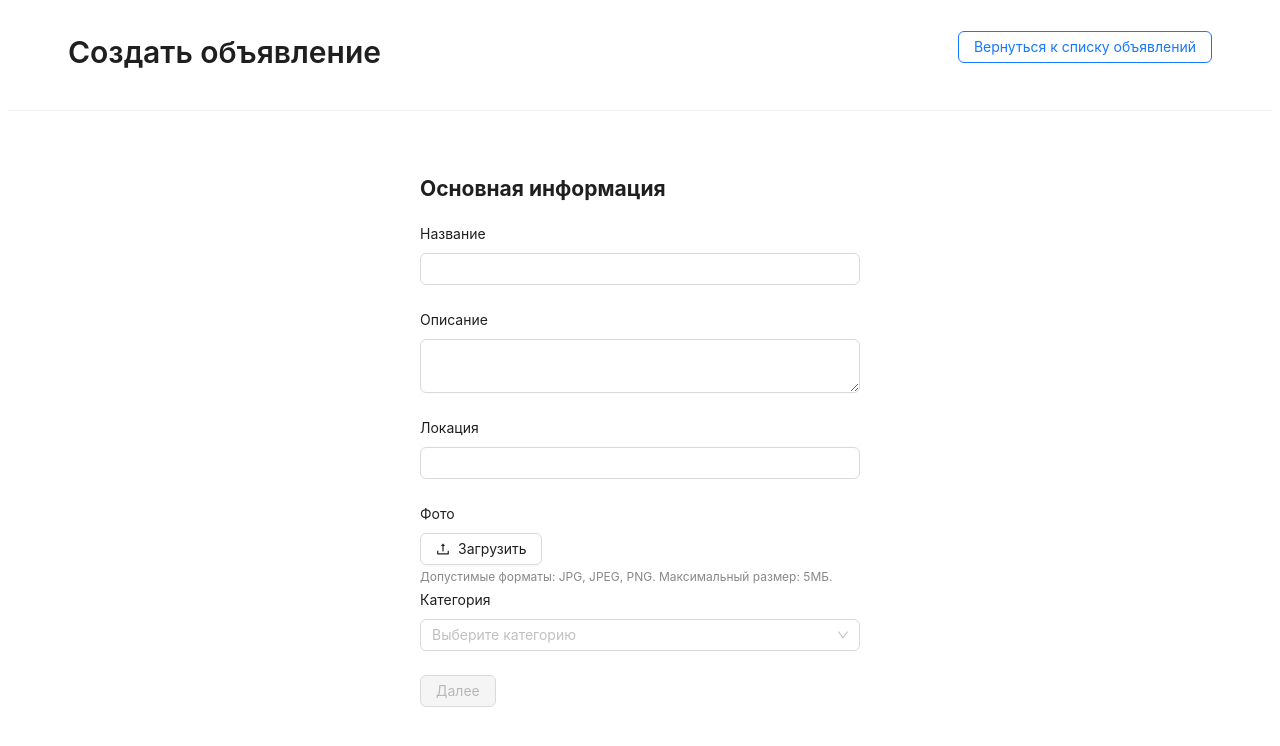
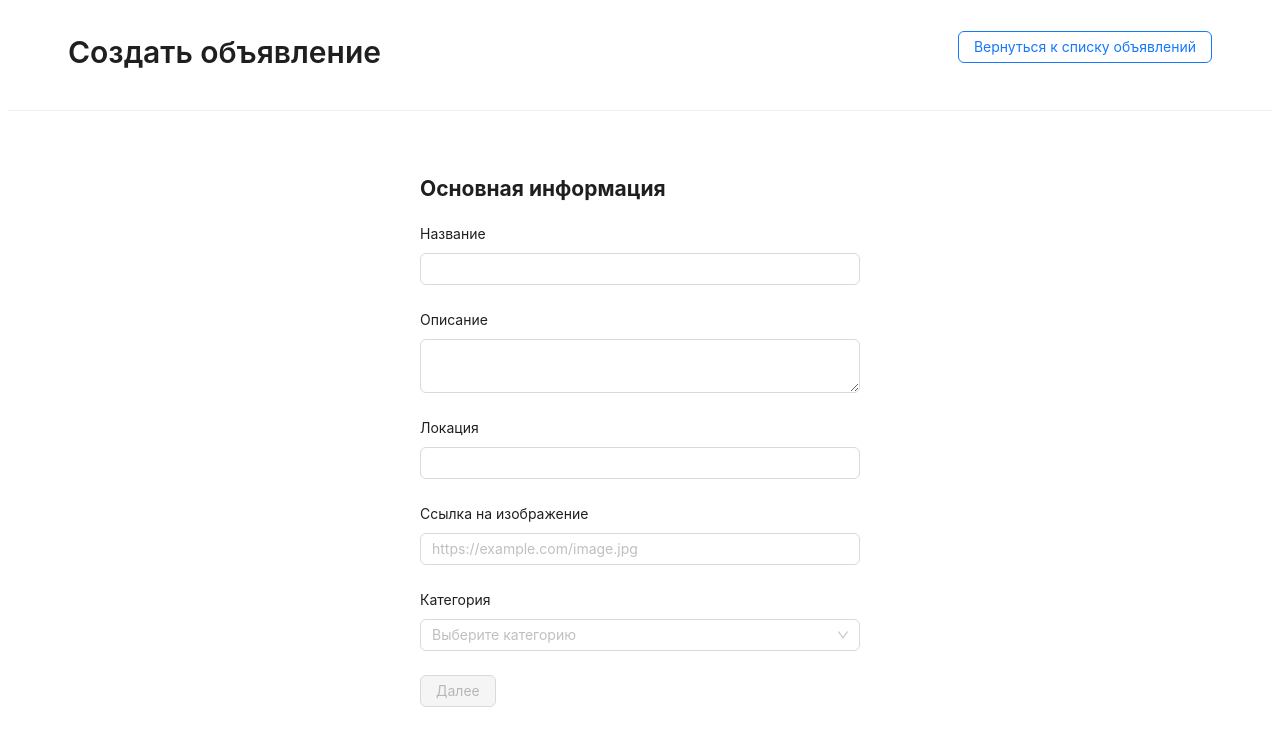
Before and after one commit to Belousmind/internship-test-assignment-, a React (Vite) app in the folder frontend/: page /form in a window 1280 px wide. Shown: the top 746 px of the page. Built offline with nearby package versions, Linux system fonts and the light colour scheme.

Commit message:
refactor: now the photo is loaded with a link to the image

```diff
--- a/frontend/src/components/AdPage/AdPage.jsx
+++ b/frontend/src/components/AdPage/AdPage.jsx
@@ -9,7 +9,6 @@ import { Button, Divider, Typography, Skeleton } from 'antd';
 const { Title, Text } = Typography;
 
 const AdPage = () => {
-
   const { PageId } = useParams();
   const { data: item, loading, error } = useFetchData(`http://localhost:3000/items/${PageId}`);
   const { showDeleteModal, DeleteModal } = useDeleteItem();
@@ -53,11 +52,8 @@ const AdPage = () => {
         {item.type === "Услуги" && <Service item={item}/>}
       </div>
 
-
       <div style={{display: 'flex', justifyContent: 'center', gap: 12, margin: '20px 0 60px 0'}}>
-
         <NavigationButton to="/form" state={{ item }} label="Редактировать" type="primary" ghost />
-
         <Button danger onClick={() => showDeleteModal(item)}>Удалить</Button>
       </div>
       {DeleteModal}
--- a/frontend/src/components/FormPage/FormPage.jsx
+++ b/frontend/src/components/FormPage/FormPage.jsx
@@ -17,7 +17,6 @@ const FormPage = () => {
 
   const { control, handleSubmit, setValue, watch, formState: { errors, isValid } } = useForm({ mode: "onChange" });
 
-  const [imageUrl, setImageUrl] = useState("");
   const [formStep, setFormStep] = useState(1);
   const type = watch("type");
 
@@ -30,17 +29,14 @@ const FormPage = () => {
   }, [editingItem, setValue]);
 
   const onSubmit = async (data) => {
+    console.log("Отправляемые данные:", data);
+
     try {
-      const jsonData = {
-        ...data,
-        image: imageUrl,
-      };
-
       let response;
       if (editingItem) {
-        response = await axios.put(`http://localhost:3000/items/${editingItem.id}`, jsonData);
+        response = await axios.put(`http://localhost:3000/items/${editingItem.id}`, data);
       } else {
-        response = await axios.post("http://localhost:3000/items", jsonData);
+        response = await axios.post("http://localhost:3000/items", data);
       }
 
       navigate("/list");
@@ -71,7 +67,6 @@ const FormPage = () => {
             control={control}
             errors={errors}
             isValid={isValid}
-            setImageUrl={setImageUrl}
          />
         )}
 
--- a/frontend/src/components/FormPage/FormStep1/FormStep1.jsx
+++ b/frontend/src/components/FormPage/FormStep1/FormStep1.jsx
@@ -1,9 +1,8 @@
 import { Form, Input, Select, Button } from "antd";
 import { Controller } from "react-hook-form";
-import ImageUpload from "../ImageUpload/ImageUpload";
 const { Option } = Select;
 
-const FormStep1 = ({ setFormStep, control, errors, isValid, setImageUrl }) => {
+const FormStep1 = ({ setFormStep, control, errors, isValid }) => {
   return (
     <>
       <h2>Основная информация</h2>
@@ -35,7 +34,13 @@ const FormStep1 = ({ setFormStep, control, errors, isValid, setImageUrl }) => {
         />
       </Form.Item>
 
-      <ImageUpload setImageUrl={setImageUrl} />
+      <Form.Item label="Ссылка на изображение">
+        <Controller
+          name="image"
+          control={control}
+          render={({ field }) => <Input {...field} placeholder="https://example.com/image.jpg" />}
+        />
+      </Form.Item>
 
       <Form.Item label="Категория" validateStatus={errors.type ? "error" : ""} help={errors.type?.message}>
         <Controller
--- a/frontend/src/components/FormPage/ImageUpload/ImageUpload.jsx
+++ /dev/null
@@ -1,56 +0,0 @@
-import { Form, Upload, Button, message } from "antd";
-import { UploadOutlined } from "@ant-design/icons";
-
-const beforeUpload = (file) => {
-  const isImage = ["image/jpeg", "image/jpg", "image/png"].includes(file.type);
-  const isSizeValid = file.size / 1024 / 1024 < 5;
-
-  if (!isImage) {
-    message.error("Можно загружать только JPG, JPEG или PNG!");
-    return false;
-  }
-
-  if (!isSizeValid) {
-    message.error("Размер файла не должен превышать 5МБ!");
-    return false;
-  }
-
-  return true;
-};
-
-const ImageUpload = ({ setImageUrl }) => {
-
-  const handleChange = ({ file }) => {
-    if (file.status === "done" || file.status === "uploading") {
-      const localUrl = URL.createObjectURL(file.originFileObj);
-      setImageUrl(localUrl);
-    } else {
-      setImageUrl("");
-    }
-};
-
-
-return (
-    <Form.Item
-      label={<>Фото</>}
-      help={<span style={{ fontSize: "12px", color: "#888", marginTop: "4px" }}>
-      Допустимые форматы: JPG, JPEG, PNG. Максимальный размер: 5МБ.</span>}
-    >
-      <Upload
-        action={false}
-        beforeUpload={beforeUpload}
-        listType="picture"
-        onChange={handleChange}
-        customRequest={({ file, onSuccess }) => {
-          setTimeout(() => {
-            onSuccess("ok");
-          }, 0);
-        }}
-        >
-        <Button icon={<UploadOutlined />}>Загрузить</Button>
-      </Upload>
-    </Form.Item>
-  );
-};
-
-export default ImageUpload;
--- a/frontend/src/components/FormPage/ServiceFields/ServiceFields.jsx
+++ b/frontend/src/components/FormPage/ServiceFields/ServiceFields.jsx
@@ -31,7 +31,6 @@ const ServiceFields = ({ control, errors }) => {
         />
       </Form.Item>
 
-      {/* Стоимость */}
       <Form.Item label="Стоимость (₽)" validateStatus={errors.cost ? "error" : ""} help={errors.cost?.message}>
         <Controller
           name="cost"
```
